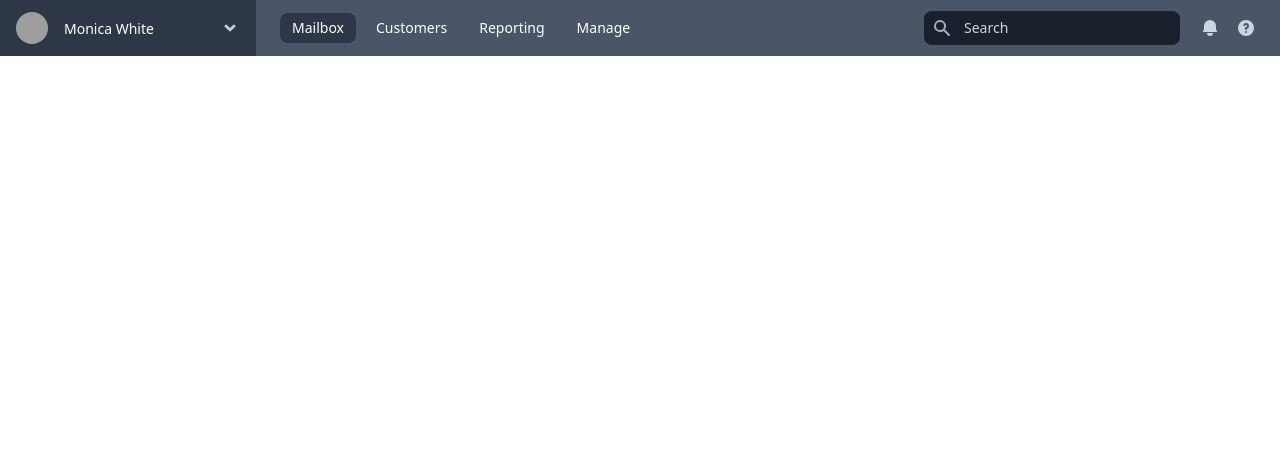
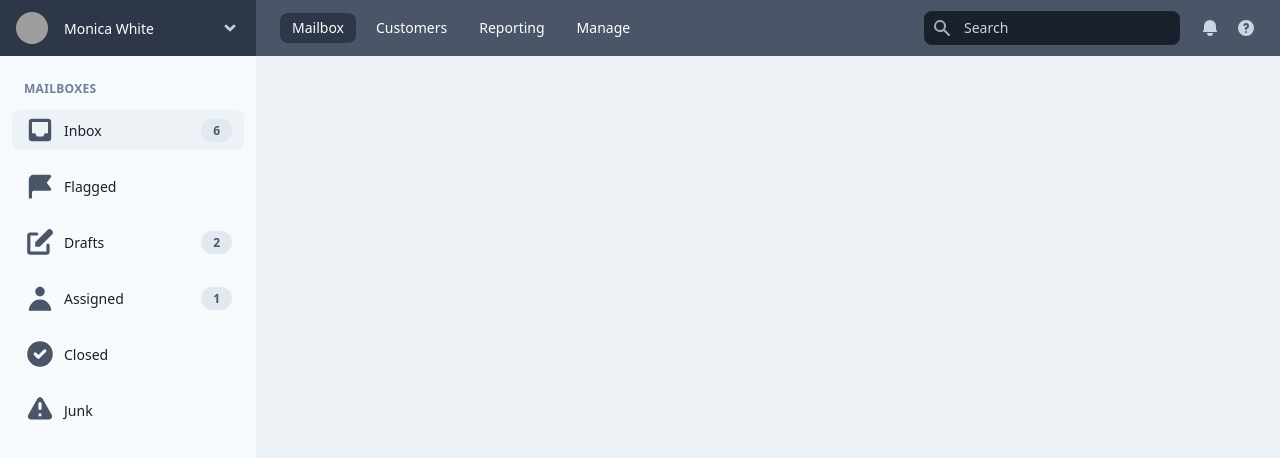
Before and after one commit to louiswongdev/designing-with-tailwindcss, a Vue app: page / in a window 1280 px wide. Shown: the top 458 px of the page. Built offline with nearby package versions, Linux system fonts and the light colour scheme; grey boxes are pictures that could not be loaded.

Commit message:
Sidebar menu with icons incomplete

```diff
--- a/src/App.vue
+++ b/src/App.vue
@@ -1,7 +1,7 @@
 <template>
   <div class="h-screen flex flex-col">
     <!-- Header -->
-    <header class="flex">
+    <header class="flex flex-shrink-0">
       <!-- User dropdown -->
       <div class="w-64 flex-shrink-0 px-4 py-3 bg-gray-800">
         <button class="w-full flex items-center">
@@ -10,7 +10,9 @@
             src="https://images.unsplash.com/photo-1438761681033-6461ffad8d80?ixlib=rb-1.2.1&ixid=eyJhcHBfaWQiOjEyMDd9&auto=format&fit=facearea&facepad=3&w=144&h=144&q=80"
             alt=""
           />
-          <span class="ml-4 mr-2 text-sm font-medium text-white">Monica White</span>
+          <span class="ml-4 mr-2 text-sm font-medium text-white"
+            >Monica White</span
+          >
           <svg
             class="ml-auto h-5 w-5 stroke-current text-gray-400"
             fill="currentColor"
@@ -98,16 +100,138 @@
       </div>
     </header>
     <!-- Sidebar -->
-    <div class="w-64 bg-gray-100">
-
+    <div class="flex flex-1">
+      <div class="w-64 p-6 bg-gray-100">
+        <nav>
+          <h2
+            class="text-xs font-semibold text-gray-600 uppercase tracking-wide"
+          >
+            Mailboxes
+          </h2>
+          <div class="mt-3">
+            <a
+              href="#"
+              class="-mx-3 px-3 py-1 flex items-center justify-between text-sm font-medium bg-gray-200 rounded-lg"
+            >
+              <span class="flex items-center">
+                <svg
+                  class="h-8 w-8 fill-current text-gray-700"
+                  viewBox="0 0 20 20"
+                >
+                  <path
+                    d="M5 3a2 2 0 00-2 2v10a2 2 0 002 2h10a2 2 0 002-2V5a2 2 0 00-2-2H5zm0 2h10v7h-2l-1 2H8l-1-2H5V5z"
+                  />
+                </svg>
+                <span class="ml-2 text-gray-900">Inbox</span>
+              </span>
+              <span
+                class="inline-block px-3 text-center py-1 leading-tight text-xs font-semibold text-gray-700 bg-gray-300 rounded-full"
+                >6</span
+              >
+            </a>
+            <a
+              href="#"
+              class="mt-4 -mx-3 px-3 py-1 flex items-center justify-between text-sm font-medium hover:bg-gray-200 rounded-lg"
+            >
+              <span class="flex items-center">
+                <svg
+                  class="h-8 w-8 fill-current text-gray-700"
+                  viewBox="0 0 20 20"
+                >
+                  <path
+                    d="M3 6a3 3 0 013-3h10a1 1 0 01.8 1.6L14.25 8l2.55 3.4A1 1 0 0116 13H6a1 1 0 00-1 1v3a1 1 0 11-2 0V6z"
+                  ></path>
+                </svg>
+                <span class="ml-2 text-gray-900">Flagged</span>
+              </span>
+            </a>
+            <a
+              href="#"
+              class="mt-4 -mx-3 px-3 py-1 flex items-center justify-between text-sm font-medium hover:bg-gray-200 rounded-lg"
+            >
+              <span class="flex items-center">
+                <svg
+                  class="h-8 w-8 fill-current text-gray-700"
+                  viewBox="0 0 20 20"
+                >
+                  <path
+                    d="M17.414 2.586a2 2 0 00-2.828 0L7 10.172V13h2.828l7.586-7.586a2 2 0 000-2.828z"
+                  ></path>
+                  <path
+                    d="M2 6a2 2 0 012-2h4a1 1 0 010 2H4v10h10v-4a1 1 0 112 0v4a2 2 0 01-2 2H4a2 2 0 01-2-2V6z"
+                  ></path>
+                </svg>
+                <span class="ml-2 text-gray-900">Drafts</span>
+              </span>
+              <span
+                class="inline-block px-3 text-center py-1 leading-tight text-xs font-semibold text-gray-700 bg-gray-300 rounded-full"
+                >2</span
+              >
+            </a>
+            <a
+              href="#"
+              class="mt-4 -mx-3 px-3 py-1 flex items-center justify-between text-sm font-medium hover:bg-gray-200 rounded-lg"
+            >
+              <span class="flex items-center">
+                <svg
+                  class="h-8 w-8 fill-current text-gray-700 "
+                  viewBox="0 0 20 20"
+                >
+                  <path
+                    d="M10 9a3 3 0 100-6 3 3 0 000 6zm-7 9a7 7 0 1114 0H3z"
+                  ></path>
+                </svg>
+                <span class="ml-2 text-gray-900">Assigned</span>
+              </span>
+              <span
+                class="inline-block px-3 text-center py-1 leading-tight text-xs font-semibold text-gray-700 bg-gray-300 rounded-full"
+                >1</span
+              >
+            </a>
+            <a
+              href="#"
+              class="mt-4 -mx-3 px-3 py-1 flex items-center justify-between text-sm font-medium hover:bg-gray-200 rounded-lg"
+            >
+              <span class="flex items-center">
+                <svg
+                  class="h-8 w-8 fill-current text-gray-700"
+                  viewBox="0 0 20 20"
+                >
+                  <path
+                    fill-rule="evenodd"
+                    d="M10 18a8 8 0 100-16 8 8 0 000 16zm3.707-9.293a1 1 0 00-1.414-1.414L9 10.586 7.707 9.293a1 1 0 00-1.414 1.414l2 2a1 1 0 001.414 0l4-4z"
+                    clip-rule="evenodd"
+                  ></path>
+                </svg>
+                <span class="ml-2 text-gray-900">Closed</span>
+              </span>
+            </a>
+            <a
+              href="#"
+              class="mt-4 -mx-3 px-3 py-1 flex items-center justify-between text-sm font-medium hover:bg-gray-200 rounded-lg"
+            >
+              <span class="flex items-center">
+                <svg class="h-8 w-8 fill-current text-gray-700" viewBox="0 0 20 20">
+                  <path
+                    fill-rule="evenodd"
+                    d="M8.257 3.099c.765-1.36 2.722-1.36 3.486 0l5.58 9.92c.75 1.334-.213 2.98-1.742 2.98H4.42c-1.53 0-2.493-1.646-1.743-2.98l5.58-9.92zM11 13a1 1 0 11-2 0 1 1 0 012 0zm-1-8a1 1 0 00-1 1v3a1 1 0 002 0V6a1 1 0 00-1-1z"
+                    clip-rule="evenodd"
+                  ></path>
+                </svg>
+                <span class="ml-2 text-gray-900">Junk</span>
+              </span>
+            </a>
+          </div>
+        </nav>
+      </div>
+      <!-- Main -->
+      <main class="bg-gray-200 flex flex-1">
+        <!-- Inbox Preview Emails -->
+        <div class=""></div>
+        <!-- Inbox Email Thread -->
+        <div class=""></div>
+      </main>
     </div>
-    <!-- Main -->
-    <main>
-      <!-- Inbox Preview Emails -->
-      <div></div>
-      <!-- Inbox Email Thread -->
-      <div></div>
-    </main>
   </div>
 </template>
 
```
